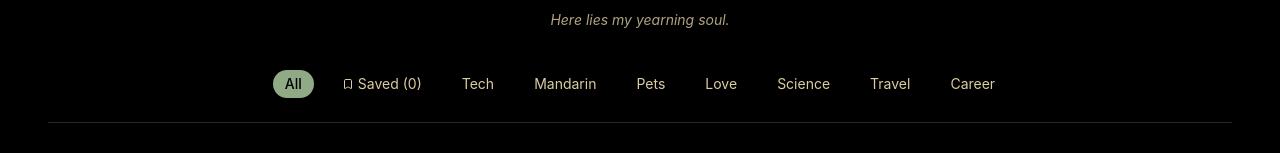
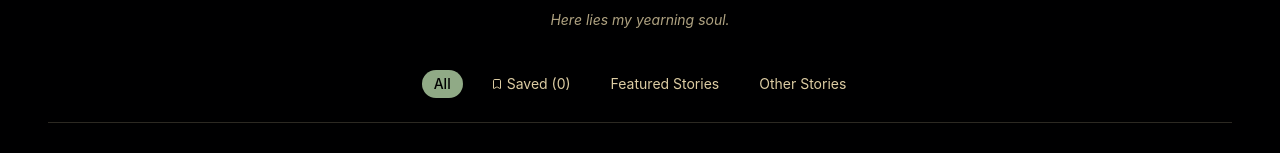
Before and after one commit to yani-clstn/Aetheria-Verba, a React (Vite) app: page / in a window 1280 px wide. Shown: the part 154-307 px from the top of the page. Built offline with nearby package versions, Linux system fonts and the light colour scheme.

Commit message:
feat(navigation): simplify category filters to featured and other stories

```diff
--- a/src/App.tsx
+++ b/src/App.tsx
@@ -34,16 +34,22 @@ function JournalHome({
 
   const { bookmarkedIds, toggleBookmark, isBookmarked } = useBookmarks();
 
-  const categories = ['All', 'Saved', 'Tech', 'Mandarin', 'Pets', 'Love', 'Science', 'Travel', 'Career'];
+  // Updated categories list
+  const categories = ['All', 'Saved', 'Featured Stories', 'Other Stories'];
 
   const filteredArticles = ARTICLES.filter((article: Article) => {
-    const matchesCategory =
-      selectedCategory === 'All'
-        ? true
-        : selectedCategory === 'Saved'
-          ? isBookmarked(article.id)
-          : article.category === selectedCategory;
+    // 1. Category / Filter Logic
+    let matchesCategory = true;
 
+    if (selectedCategory === 'Saved') {
+      matchesCategory = isBookmarked(article.id);
+    } else if (selectedCategory === 'Featured Stories') {
+      matchesCategory = Boolean(article.featured);
+    } else if (selectedCategory === 'Other Stories') {
+      matchesCategory = !article.featured;
+    }
+
+    // 2. Search Query Logic
     const matchesSearch =
       article.title.toLowerCase().includes(searchQuery.toLowerCase()) ||
       article.excerpt.toLowerCase().includes(searchQuery.toLowerCase()) ||
@@ -185,7 +191,7 @@ function JournalHome({
                 ? 'Your Bookmarked Articles'
                 : selectedCategory === 'All'
                   ? 'Latest Entries'
-                  : `${selectedCategory} Articles`}
+                  : `${selectedCategory}`}
           </h3>
           <span className="text-xs text-aetheria-blackberry/60 dark:text-aetheria-beige/60">
             {filteredArticles.length} {filteredArticles.length === 1 ? 'article' : 'articles'} found
--- a/src/data/articles.ts
+++ b/src/data/articles.ts
@@ -24,6 +24,16 @@ interface ArticleAttributes {
   featured?: boolean;
 }
 
+// Fixed list of Category Tabs
+export const CATEGORIES = [
+  'All',
+  'Saved',
+  'Featured Stories',
+  'Other Stories',
+] as const;
+
+export type Category = (typeof CATEGORIES)[number];
+
 // Vite glob import for raw markdown files
 const markdownFiles = import.meta.glob('../content/articles/*.md', {
   query: '?raw',
```
